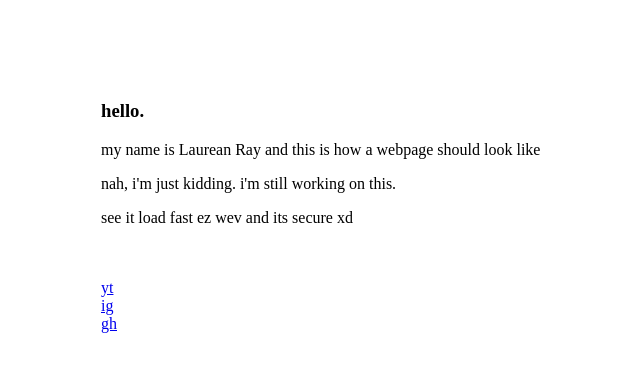
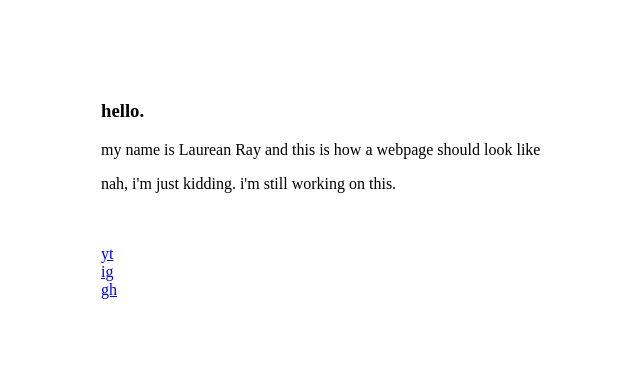
Before and after one commit to laureanray/lrnry.xyz, a plain HTML site: page index.html in a window 1280 px wide. Shown: the whole page, without its empty margins (59-699 px from the left). Drawn offline with Linux system fonts and the light colour scheme.

Commit message:
update index.html

```diff
--- a/index.html
+++ b/index.html
@@ -10,7 +10,6 @@
     <h3> hello. </h3>
     <p> my name is Laurean Ray and this is how a webpage should look like</p>
     <p> nah, i'm just kidding. i'm still working on this. </p>
-    <p> see it load fast ez wev and its secure xd</p>
     <br><br>
     <a href="https://youtube.com/laureanray"> yt </a>
     <br>
```
